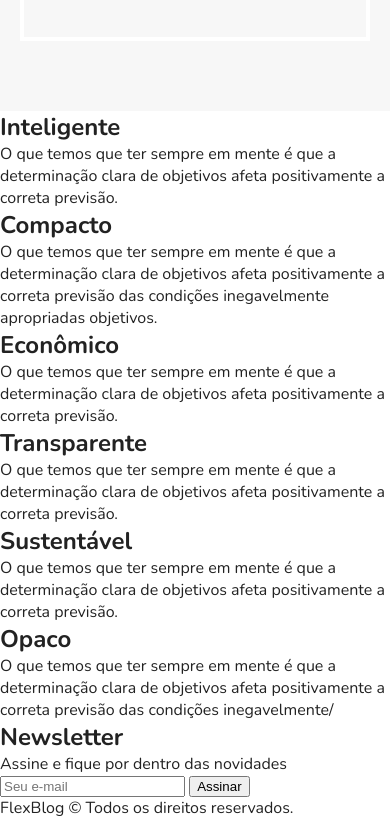
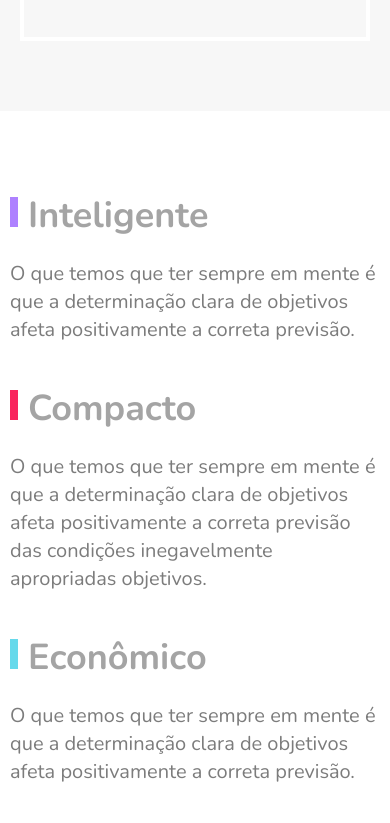
Before and after one commit to vinifsouza-s/CSS-FlexBox, a plain HTML site: page index.html in a window 390 px wide. Shown: the part 4470-5293 px from the top of the page. Drawn offline with nearby package versions, Linux system fonts and the light colour scheme.

Commit message:
Estilização e Responsividade Qualidade

```diff
--- a/css/style.css
+++ b/css/style.css
@@ -269,3 +269,51 @@ img{
         order: -1;
     }
 }
+
+/*Qualidade*/
+
+.qualidade{
+    max-width: 960px;
+    margin: 60px auto;
+    display:flex;
+    flex-wrap: wrap;
+}
+
+.qualidade-item{
+    flex: 1 1 300px;
+    margin: 20px 10px;
+}
+
+.qualidade-item h2{
+    font-size: 2.25em;
+    color: #a4a4a4;
+    margin-bottom: 20px;
+
+}
+
+.qualidade-item h2::before{
+    content: '';
+    display:inline-block;
+    width:8px;
+    height:30px;
+    margin-right: 10px;
+    background: blue
+}
+
+.qualidade-item:nth-of-type(3n+1) h2::before{
+    background:#ae81ff
+}
+
+.qualidade-item:nth-of-type(3n+2) h2::before{
+    background:#f9265e
+}
+
+.qualidade-item:nth-of-type(3n+3) h2::before{
+    background:#66d9eb
+}
+
+.qualidade-item p{
+    font-size: 1.25em;
+    line-height: 1.4;
+    color: #7c7c7c;
+}
```
